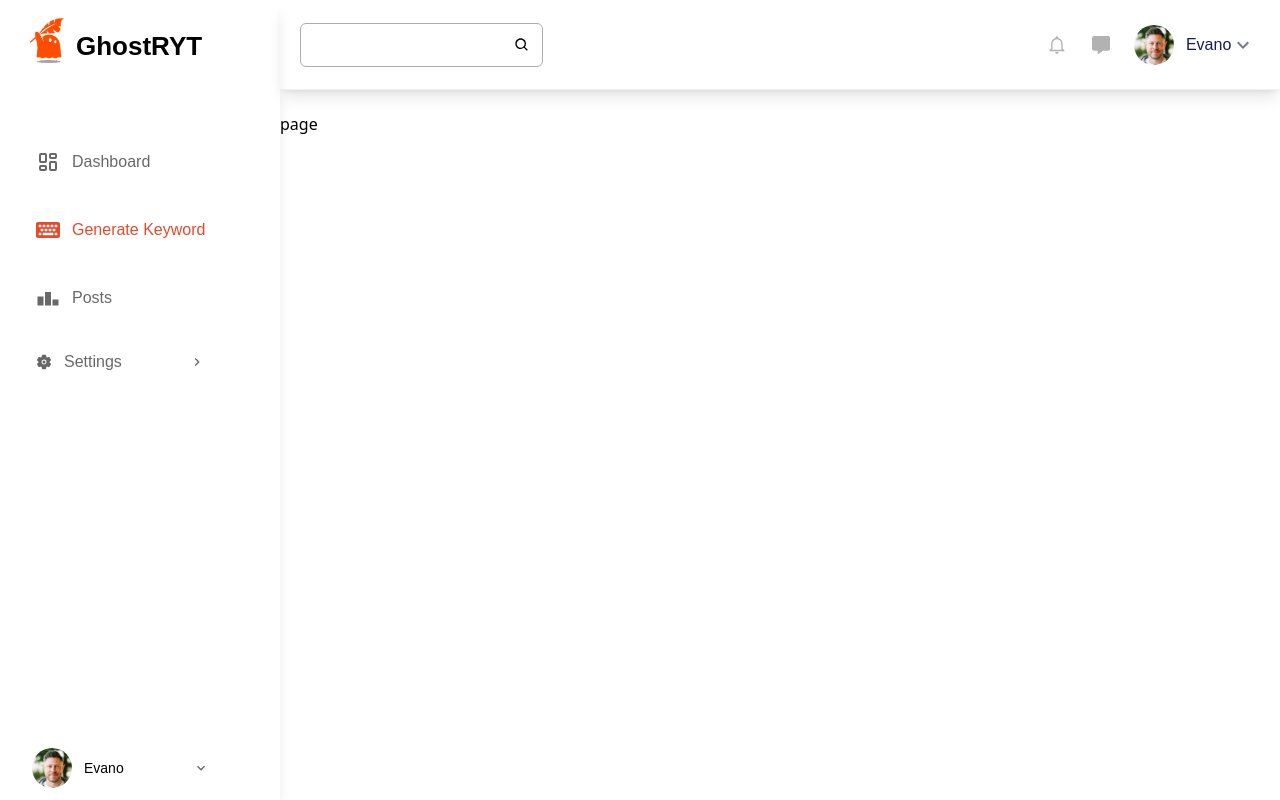
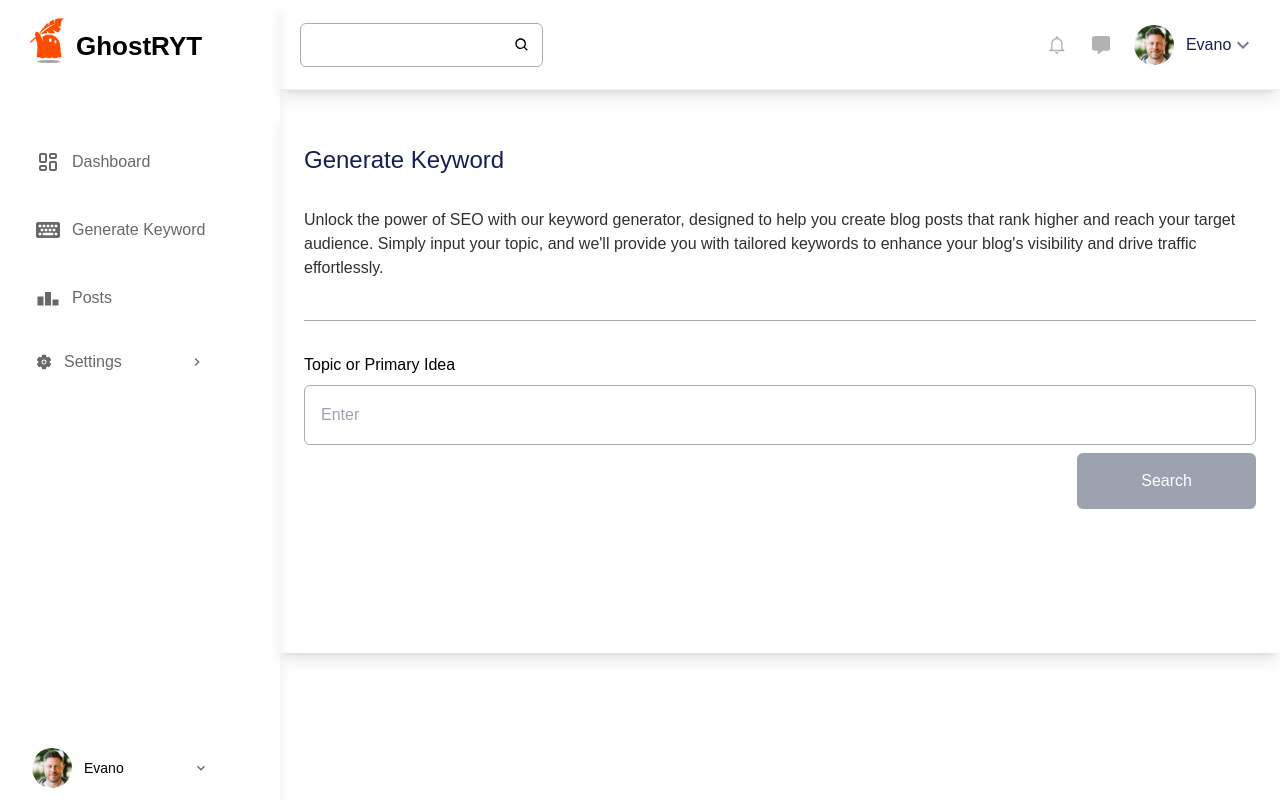
Before and after one commit to AChris-T/ghostryt, a Next.js app: page /Generate_Keyword in a window 1280 px wide. Built offline with nearby package versions, Linux system fonts and the light colour scheme.

Commit message:
made some adjustment on the dashboard page

```diff
--- a/src/app/(dashboard)/Generate_Keyword/page.jsx
+++ b/src/app/(dashboard)/Generate_Keyword/page.jsx
@@ -1,5 +1,42 @@
-function page() {
-  return <div>page</div>;
+/* eslint-disable react-hooks/rules-of-hooks */
+/* eslint-disable react/no-unescaped-entities */
+'use client';
+import React, { useState } from 'react';
+
+export default function page() {
+  const [inputValue, setInputValue] = useState('');
+
+  const handleInputChange = (event) => {
+    setInputValue(event.target.value);
+  };
+  return (
+    <div className="flex flex-col h-full gap-8 px-2 py-8 text-black bg-white shadow-lg md:px-4 rounde-lg poppins lg:px-6">
+      <h3 className="text-[#161E54] text-2xl font-medium">Generate Keyword</h3>
+      <div className="border-b-[1px] pb-10">
+        <h3 className="text-[#303030] ">
+          Unlock the power of SEO with our keyword generator, designed to help
+          you create blog posts that rank higher and reach your target audience.
+          Simply input your topic, and we'll provide you with tailored keywords
+          to enhance your blog's visibility and drive traffic effortlessly.
+        </h3>
+      </div>
+      <div className="flex flex-col gap-2">
+        <label>Topic or Primary Idea</label>
+        <input
+          className="border-[1px] h-[60px] px-4 rounded-md focus:outline-none "
+          placeholder="Enter"
+          value={inputValue}
+          onChange={handleInputChange}
+        />
+        <div className="flex justify-end ">
+          <button
+            disabled={!inputValue.trim()}
+            className="bg-[#e7492b] disabled:bg-gray-400 text-white px-16 py-4 rounded-md"
+          >
+            Search
+          </button>
+        </div>
+      </div>
+    </div>
+  );
 }
-
-export default page;
--- a/src/app/(dashboard)/dashboard/page.jsx
+++ b/src/app/(dashboard)/dashboard/page.jsx
@@ -8,7 +8,7 @@ import { AiTwotoneSchedule } from 'react-icons/ai';
 
 export default function page() {
   return (
-    <div className="flex flex-col justify-between gap-8 px-2 py-8 text-black bg-white shadow-lg md:px-4 rounde-lg poppins lg:px-6">
+    <div className="flex flex-col h-full gap-8 px-2 py-8 text-black bg-white shadow-lg md:px-4 rounde-lg poppins lg:px-6">
       <h3 className="text-[#161E54] text-2xl font-medium">Dashboard</h3>
       <div className="flex flex-col justify-between md:flex-row gap-7">
         <div className="basis-2/3">
--- a/src/components/Sidebar.jsx
+++ b/src/components/Sidebar.jsx
@@ -44,9 +44,9 @@ export default function Sidebar() {
             Dashboard
           </Link>
           <Link
-            href="/Generate_Keyword"
+            href="/generate_keyword"
             className={`text-base px-4 flex rounded-lg  py-4 gap-3  text-gray-100 hover:text-red-100 items-center font-medium   ${
-              pathname === '/Generate_Keyword'
+              pathname === '/generate_keyword'
                 ? 'text-red-100'
                 : 'text-gray-100'
             }`}
--- a/src/constant/PageHeader.jsx
+++ b/src/constant/PageHeader.jsx
@@ -10,13 +10,14 @@ import { IoIosMenu } from 'react-icons/io';
 export default function PageHeader() {
   return (
     <div className="flex poppins  flex-row h-[90px] w-full justify-between  md:px-0 items-center ">
+      <div className="flex lg:hidden text-[20px]">
+        <IoIosMenu />
+      </div>
       <div className="border-[1px] rounded-md  px-3  justify-between pr-3 w-[243px] h-[44px] hidden md:flex items-center">
         <input className="h-full w-[90%] focus:outline-none px-2" />
         <BiSearch className="cursor-pointer" />
       </div>
-      <div className="flex md:hidden text-[20px]">
-        <IoIosMenu />
-      </div>
+
       <div className="flex md:gap-6 gap-2  w-[230px] h-[40px] items-center md:px-4 justify-end rounded-lg">
         <IoMdNotificationsOutline className="w-[24px] h-[24px] text-[#B2B2B2]" />
         <FaMessage className="w-[20px] h-[20px] text-[#B2B2B2]" />
```
